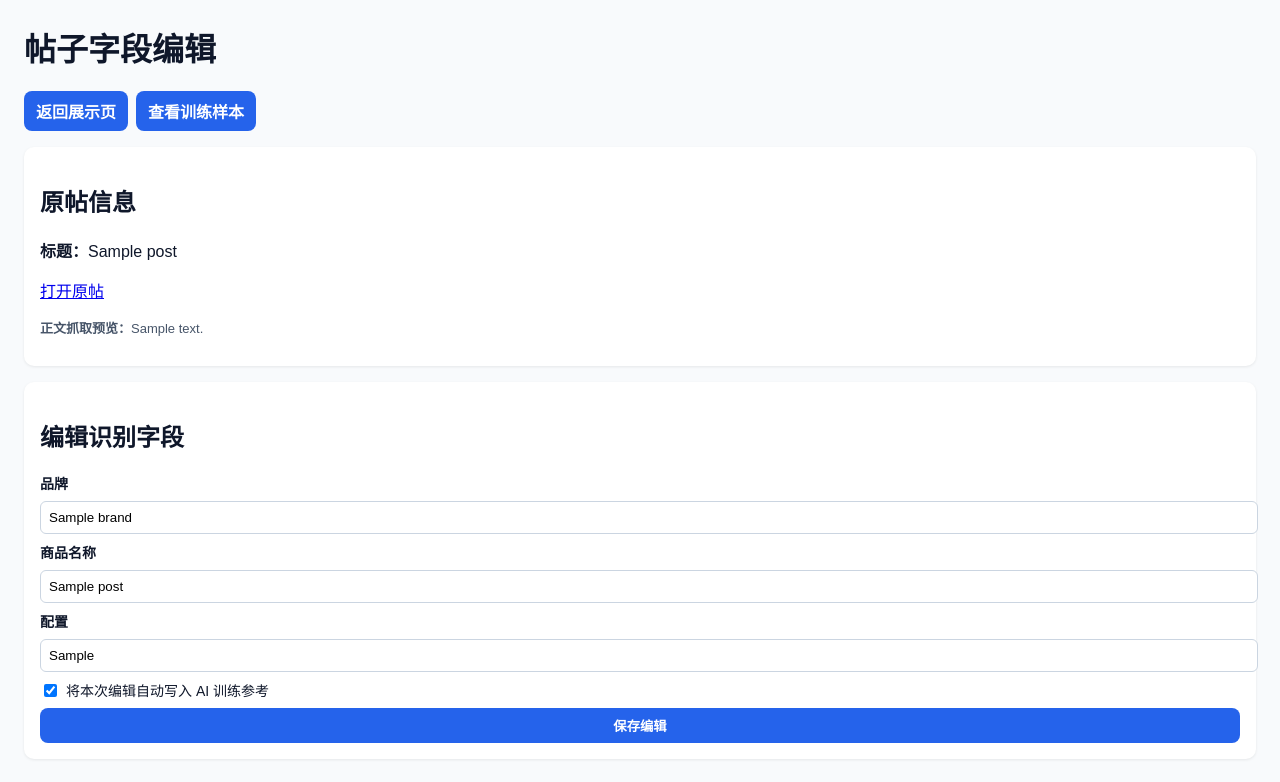
After one commit to podcctv/noodseek-buy-sell-analysis, a FastAPI app: template services/web/app/templates/admin_post_edit.html in a window 1280 px wide. The commit adds this page. Shown: the top 782 px of the page. Run offline with FastAPI, Linux system fonts and the light colour scheme; the template is opened without the code that fills it: most values are stand-ins (such as "Sample title", 1, 10 or a date in 2020); some libraries are stand-ins or nearby versions.

Commit message:
feat: support manual post edits as ai reference data

```diff
--- a/services/web/app/main.py
+++ b/services/web/app/main.py
@@ -17,7 +17,7 @@ from fastapi.responses import RedirectResponse
 from fastapi.templating import Jinja2Templates
 
 from .config_store import ConfigStore, mask_domain
-from .schemas import AIConfig, AppConfig, BrandTrainingSample, DomainConfig, SystemConfig
+from .schemas import AIConfig, AppConfig, BrandTrainingSample, DomainConfig, PostOverride, SystemConfig
 
 BASE_DIR = Path(__file__).resolve().parent
 SERVICE_DIR = BASE_DIR.parent
@@ -220,7 +220,7 @@ async def _analyze_entry(entry: dict[str, str], cfg: AppConfig) -> dict[str, Any
     if not ai:
         ai = _rule_classify(entry_with_content, cfg)
 
-    return {
+    analyzed = {
         "uid": _entry_uid(entry),
         "title": entry.get("title", ""),
         "time": entry.get("pub_date") or "",
@@ -234,6 +234,8 @@ async def _analyze_entry(entry: dict[str, str], cfg: AppConfig) -> dict[str, Any
         "link": entry.get("link", ""),
         "content": content,
     }
+    override = _find_post_override(cfg, analyzed["uid"])
+    return _apply_post_override(analyzed, override)
 
 
 async def _classify_with_ai(entry: dict[str, str], ai_cfg: AIConfig) -> dict[str, Any] | None:
@@ -381,8 +383,72 @@ def _build_brand_memory_prompt(cfg: AppConfig) -> str:
     rows = []
     for sample in samples:
         kw = "、".join(sample.keywords[:6])
-        rows.append(f"- 品牌:{sample.brand}; 商品:{sample.product_name}; 关键词:{kw}")
+        rows.append(f"- 品牌:{sample.brand}; 商品:{sample.product_name}; 配置:{sample.product_config}; 关键词:{kw}")
     return "品牌识别参考(人工标注优先参考):\\n" + "\\n".join(rows) + "\\n"
+
+
+def _find_post_override(cfg: AppConfig, uid: str) -> PostOverride | None:
+    return next((item for item in cfg.training.post_overrides if item.uid == uid), None)
+
+
+def _apply_post_override(post: dict[str, Any], override: PostOverride | None) -> dict[str, Any]:
+    if not override:
+        return post
+    patched = dict(post)
+    patched["brand"] = override.brand or patched.get("brand", "")
+    patched["product_name"] = override.product_name or patched.get("product_name", "")
+    patched["product_config"] = override.product_config or patched.get("product_config", "")
+    return patched
+
+
+def _upsert_brand_sample_from_post_override(
+    cfg: AppConfig,
+    *,
+    brand: str,
+    product_name: str,
+    product_config: str,
+    source_title: str,
+    source_link: str,
+) -> None:
+    normalized_brand = brand.strip()
+    if not normalized_brand:
+        return
+    normalized_product_name = product_name.strip()
+    normalized_product_config = product_config.strip()
+    note = f"来源: 帖子人工编辑自动入库 | 标题: {source_title} | 链接: {source_link}".strip()
+    existing = next(
+        (
+            sample
+            for sample in cfg.training.brand_samples
+            if sample.brand == normalized_brand
+            and sample.product_name == normalized_product_name
+            and sample.product_config == normalized_product_config
+        ),
+        None,
+    )
+    keywords: list[str] = []
+    for token in [normalized_product_name, normalized_product_config, source_title]:
+        if token and token not in keywords:
+            keywords.append(token)
+    if existing:
+        merged = existing.keywords + keywords
+        existing.keywords = list(dict.fromkeys([item.strip() for item in merged if item.strip()]))[:20]
+        existing.note = note
+        return
+
+    cfg.training.brand_samples.insert(
+        0,
+        BrandTrainingSample(
+            id=secrets.token_hex(8),
+            brand=normalized_brand,
+            product_name=normalized_product_name,
+            product_config=normalized_product_config,
+            keywords=keywords,
+            note=note,
+            created_at=_now_iso(),
+        ),
+    )
+    cfg.training.brand_samples = cfg.training.brand_samples[:500]
 
 
 def _guess_product_name(entry: dict[str, str], cfg: AppConfig) -> str:
@@ -530,8 +596,9 @@ def index(request: Request):
 
 @app.get("/api/v1/dashboard")
 async def dashboard_data(request: Request) -> dict[str, Any]:
+    cfg = store.load()
     async with runtime.lock:
-        posts = list(runtime.posts)
+        posts = [_apply_post_override(post, _find_post_override(cfg, str(post.get("uid", "")))) for post in runtime.posts]
 
     total = len(posts)
     buy = sum(1 for p in posts if p["intent"] == "buy")
@@ -724,6 +791,7 @@ def brand_training_page(request: Request):
     prefill = {
         "brand": request.query_params.get("brand", ""),
         "product_name": request.query_params.get("product_name", ""),
+        "product_config": request.query_params.get("product_config", ""),
         "keywords": request.query_params.get("keywords", ""),
         "note": request.query_params.get("note", ""),
         "source_title": request.query_params.get("source_title", ""),
@@ -745,6 +813,7 @@ def add_brand_training_sample(
     request: Request,
     brand: str = Form(...),
     product_name: str = Form(""),
+    product_config: str = Form(""),
     keywords: str = Form(""),
     note: str = Form(""),
 ):
@@ -756,6 +825,7 @@ def add_brand_training_sample(
         id=secrets.token_hex(8),
         brand=brand.strip(),
         product_name=product_name.strip(),
+        product_config=product_config.strip(),
         keywords=[k.strip() for k in re.split(r"[,\n，、]", keywords) if k.strip()],
         note=note.strip(),
         created_at=_now_iso(),
@@ -782,6 +852,89 @@ def list_brand_training() -> dict[str, Any]:
     cfg = store.load()
     samples = [s.model_dump(mode="json") for s in cfg.training.brand_samples[:200]]
     return {"items": samples, "total": len(cfg.training.brand_samples)}
+
+
+@app.get("/admin/post-edit/{uid}")
+def post_edit_page(request: Request, uid: str):
+    redirect = _require_auth_redirect(request)
+    if redirect:
+        return redirect
+    cfg = store.load()
+    override = _find_post_override(cfg, uid)
+    post = next((item for item in runtime.posts if item.get("uid") == uid), None)
+    if not post:
+        return RedirectResponse(url="/?missing_post=1", status_code=303)
+    post_view = _apply_post_override(dict(post), override)
+    return templates.TemplateResponse(
+        request,
+        "admin_post_edit.html",
+        {
+            "post": post_view,
+            "saved": request.query_params.get("saved") == "1",
+        },
+    )
+
+
+@app.post("/admin/post-edit/{uid}")
+def post_edit_save(
+    request: Request,
+    uid: str,
+    brand: str = Form(""),
+    product_name: str = Form(""),
+    product_config: str = Form(""),
+    auto_training: bool = Form(False),
+):
+    redirect = _require_auth_redirect(request)
+    if redirect:
+        return redirect
+    cfg = store.load()
+    post = next((item for item in runtime.posts if item.get("uid") == uid), None)
+    if not post:
+        return RedirectResponse(url="/?missing_post=1", status_code=303)
+
+    now = _now_iso()
+    normalized_brand = brand.strip()
+    normalized_name = product_name.strip()
+    normalized_config = product_config.strip()
+    existing = _find_post_override(cfg, uid)
+    if existing:
+        existing.brand = normalized_brand
+        existing.product_name = normalized_name
+        existing.product_config = normalized_config
+        existing.source_title = str(post.get("title", ""))
+        existing.source_link = str(post.get("link", ""))
+        existing.updated_at = now
+        override = existing
+    else:
+        override = PostOverride(
+            uid=uid,
+            brand=normalized_brand,
+            product_name=normalized_name,
+            product_config=normalized_config,
+            source_title=str(post.get("title", "")),
+            source_link=str(post.get("link", "")),
+            updated_at=now,
+        )
+        cfg.training.post_overrides.insert(0, override)
+        cfg.training.post_overrides = cfg.training.post_overrides[:1000]
+
+    patched = _apply_post_override(dict(post), override)
+    for idx, item in enumerate(runtime.posts):
+        if item.get("uid") == uid:
+            runtime.posts[idx] = patched
+            break
+
+    if auto_training:
+        _upsert_brand_sample_from_post_override(
+            cfg,
+            brand=normalized_brand,
+            product_name=normalized_name,
+            product_config=normalized_config,
+            source_title=str(post.get("title", "")),
+            source_link=str(post.get("link", "")),
+        )
+    store.save(cfg)
+    return RedirectResponse(url=f"/admin/post-edit/{uid}?saved=1", status_code=303)
 
 
 @app.post("/admin/settings/domain")
--- a/services/web/app/templates/admin_brand_training.html
+++ b/services/web/app/templates/admin_brand_training.html
@@ -38,6 +38,9 @@
         <label>商品名称</label>
         <input name="product_name" value="{{ prefill.product_name }}" placeholder="如：AirPods Pro 2" />
 
+        <label>配置</label>
+        <input name="product_config" value="{{ prefill.product_config }}" placeholder="如：16G / 512G" />
+
         <label>关键词（逗号/换行分隔）</label>
         <textarea name="keywords" rows="3" placeholder="airpods, 苹果耳机">{{ prefill.keywords }}</textarea>
 
@@ -52,13 +55,14 @@
       <h2>已保存样本（{{ samples | length }}）</h2>
       <table>
         <thead>
-          <tr><th>品牌</th><th>商品名称</th><th>关键词</th><th>备注</th><th>操作</th></tr>
+          <tr><th>品牌</th><th>商品名称</th><th>配置</th><th>关键词</th><th>备注</th><th>操作</th></tr>
         </thead>
         <tbody>
           {% for s in samples %}
             <tr>
               <td>{{ s.brand }}</td>
               <td>{{ s.product_name }}</td>
+              <td>{{ s.product_config or "-" }}</td>
               <td>{{ "、".join(s.keywords) }}</td>
               <td>{{ s.note }}</td>
               <td>
--- /dev/null
+++ b/services/web/app/templates/admin_post_edit.html
@@ -0,0 +1,56 @@
+<!doctype html>
+<html lang="zh-CN">
+  <head>
+    <meta charset="UTF-8" />
+    <meta name="viewport" content="width=device-width, initial-scale=1.0" />
+    <title>编辑帖子识别结果</title>
+    <style>
+      body { font-family: Arial, sans-serif; margin: 24px; background: #f8fafc; color: #0f172a; }
+      .card { background: #fff; border-radius: 10px; padding: 16px; margin-bottom: 16px; box-shadow: 0 1px 3px rgba(0,0,0,0.08); }
+      .grid { display: grid; gap: 8px; }
+      label { font-weight: 600; font-size: 14px; }
+      input, textarea { padding: 8px; border: 1px solid #cbd5e1; border-radius: 6px; width: 100%; }
+      button, .btn-link { display: inline-flex; align-items: center; justify-content: center; padding: 8px 12px; border: 0; border-radius: 8px; background: #2563eb; color: #fff; cursor: pointer; text-decoration: none; font-weight: 600; }
+      .btn-group { display: flex; gap: 8px; flex-wrap: wrap; margin-bottom: 16px; }
+      .small { color: #475569; font-size: 13px; }
+      .ok { color: #166534; font-weight: 600; }
+    </style>
+  </head>
+  <body>
+    <h1>帖子字段编辑</h1>
+    <div class="btn-group">
+      <a class="btn-link" href="/">返回展示页</a>
+      <a class="btn-link" href="/admin/brand-training">查看训练样本</a>
+    </div>
+
+    {% if saved %}<p class="ok">保存成功：本帖会优先使用你编辑的品牌/商品/配置，并可自动写入 AI 参考库 ✅</p>{% endif %}
+
+    <section class="card">
+      <h2>原帖信息</h2>
+      <p><strong>标题：</strong>{{ post.title }}</p>
+      {% if post.link %}<p><a href="{{ post.link }}" target="_blank">打开原帖</a></p>{% endif %}
+      <p class="small"><strong>正文抓取预览：</strong>{{ post.content or "（当前抓取不到正文，可能被站点防爬限制）" }}</p>
+    </section>
+
+    <section class="card">
+      <h2>编辑识别字段</h2>
+      <form class="grid" method="post">
+        <label>品牌</label>
+        <input name="brand" value="{{ post.brand }}" placeholder="如：Apple" />
+
+        <label>商品名称</label>
+        <input name="product_name" value="{{ post.product_name }}" placeholder="如：MacBook Pro 14" />
+
+        <label>配置</label>
+        <input name="product_config" value="{{ post.product_config }}" placeholder="如：M3 Pro / 18G / 512G" />
+
+        <label style="display:flex;align-items:center;gap:6px;font-weight:500;">
+          <input type="checkbox" name="auto_training" value="true" checked style="width:auto;" />
+          将本次编辑自动写入 AI 训练参考
+        </label>
+
+        <button type="submit">保存编辑</button>
+      </form>
+    </section>
+  </body>
+</html>
```
Also changed, not shown: services/web/app/schemas.py (+14 -0 lines), services/web/app/templates/front_dashboard.html (+3 -11 lines).
